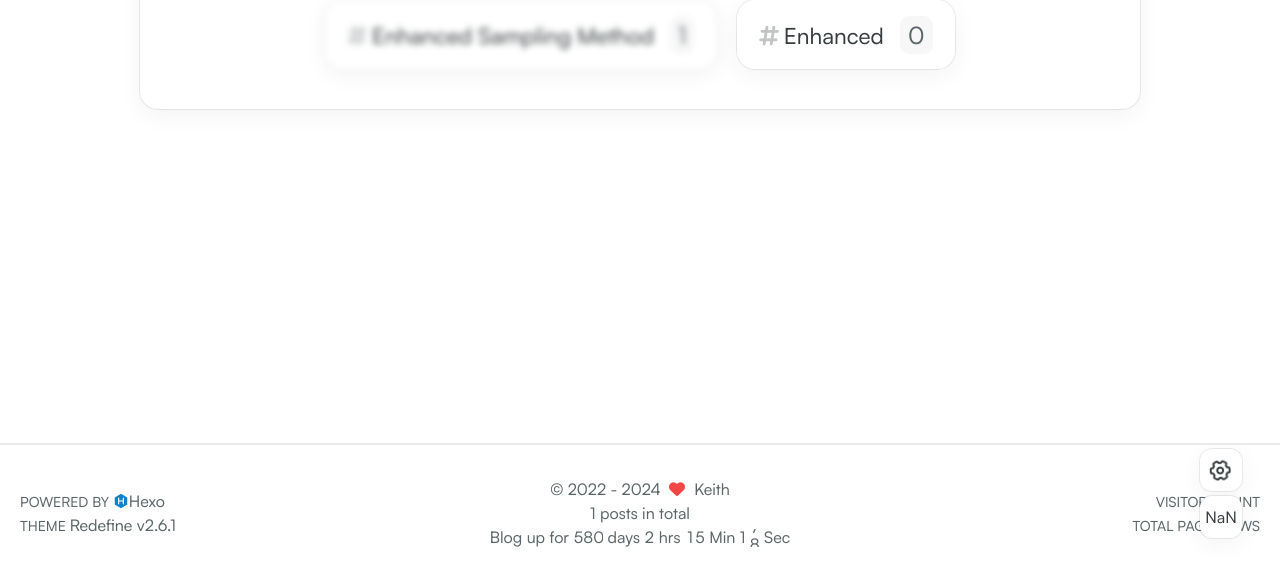
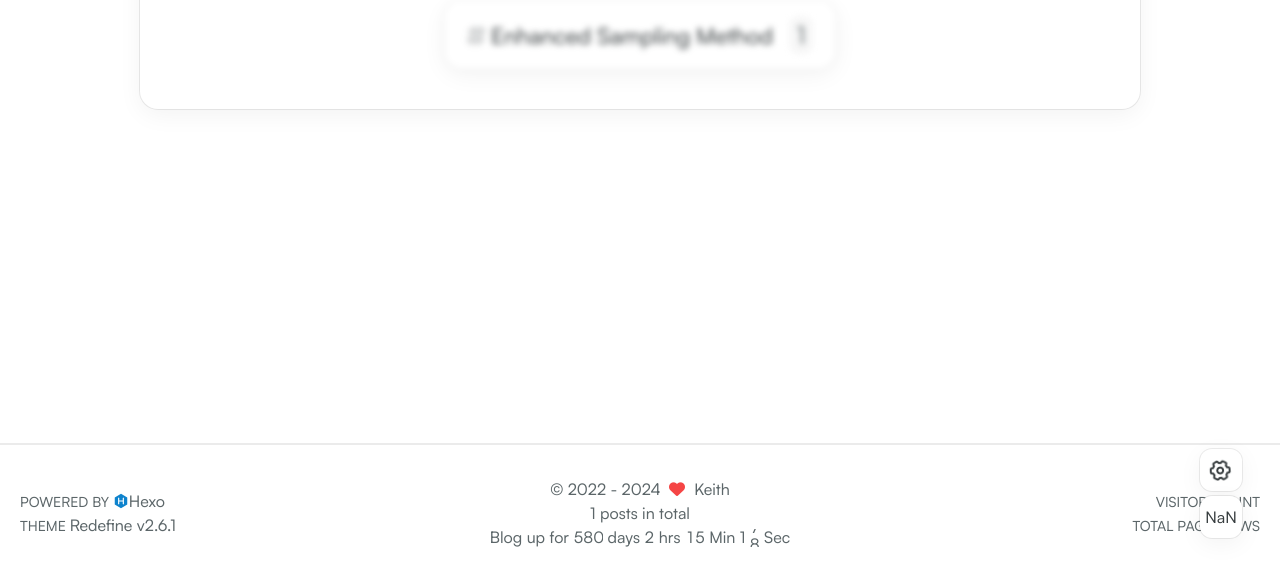
Before and after one commit to ZkKeith/ZkKeith.github.io, a plain HTML site: page tags/index.html in a window 1280 px wide. Shown: the part 217-800 px from the top of the page. Drawn offline with Linux system fonts and the light colour scheme.

Commit message:
Site updated: 2024-03-19 22:00:27

```diff
--- a/tags/index.html
+++ b/tags/index.html
@@ -350,7 +350,7 @@
 
         <div class="statistics flex justify-around my-2.5">
     <a class="item tag-count-item flex flex-col justify-center items-center w-20" href="/tags">
-        <div class="number text-2xl sm:text-xl text-second-text-color font-semibold">2</div>
+        <div class="number text-2xl sm:text-xl text-second-text-color font-semibold">1</div>
         <div class="label text-third-text-color text-sm">Tags</div>
     </a>
     <a class="item tag-count-item flex flex-col justify-center items-center w-20" href="/categories">
@@ -391,12 +391,6 @@
 				<li>
 					<a data-weight="1" href="/tags/Enhanced-Sampling-Method/">
 						<i class="fa-solid fa-hashtag"></i>Enhanced Sampling Method
-					</a>
-				</li>
-
-				<li>
-					<a data-weight="0" href="/tags/Enhanced/">
-						<i class="fa-solid fa-hashtag"></i>Enhanced
 					</a>
 				</li>
 
```
Also changed, not shown: 2024/03/19/Umbrella-Sampling-Method-For-Ligand-Water-System/index.html (+1 -1 lines), 404.html (+1 -1 lines), archives/2024/03/index.html (+1 -1 lines), archives/2024/index.html (+1 -1 lines), archives/index.html (+1 -1 lines), index.html (+2 -2 lines), tags/Enhanced-Sampling-Method/index.html (+1 -1 lines).
